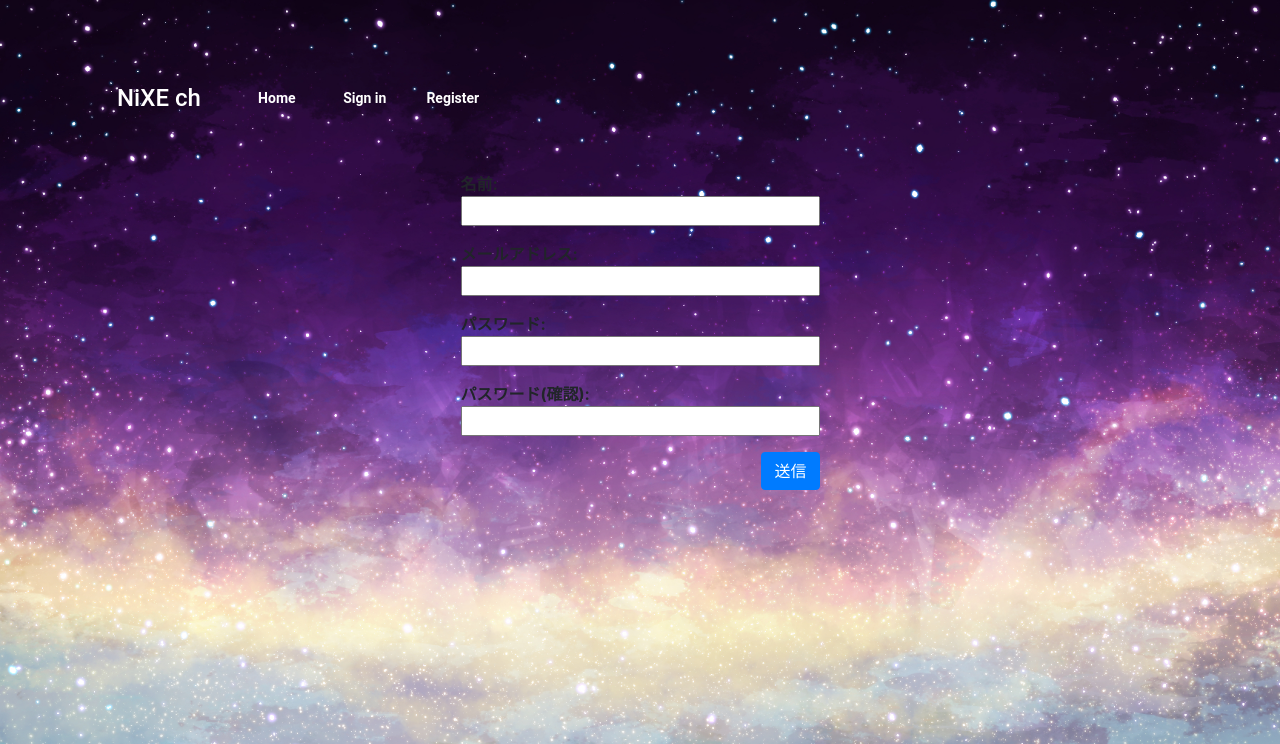
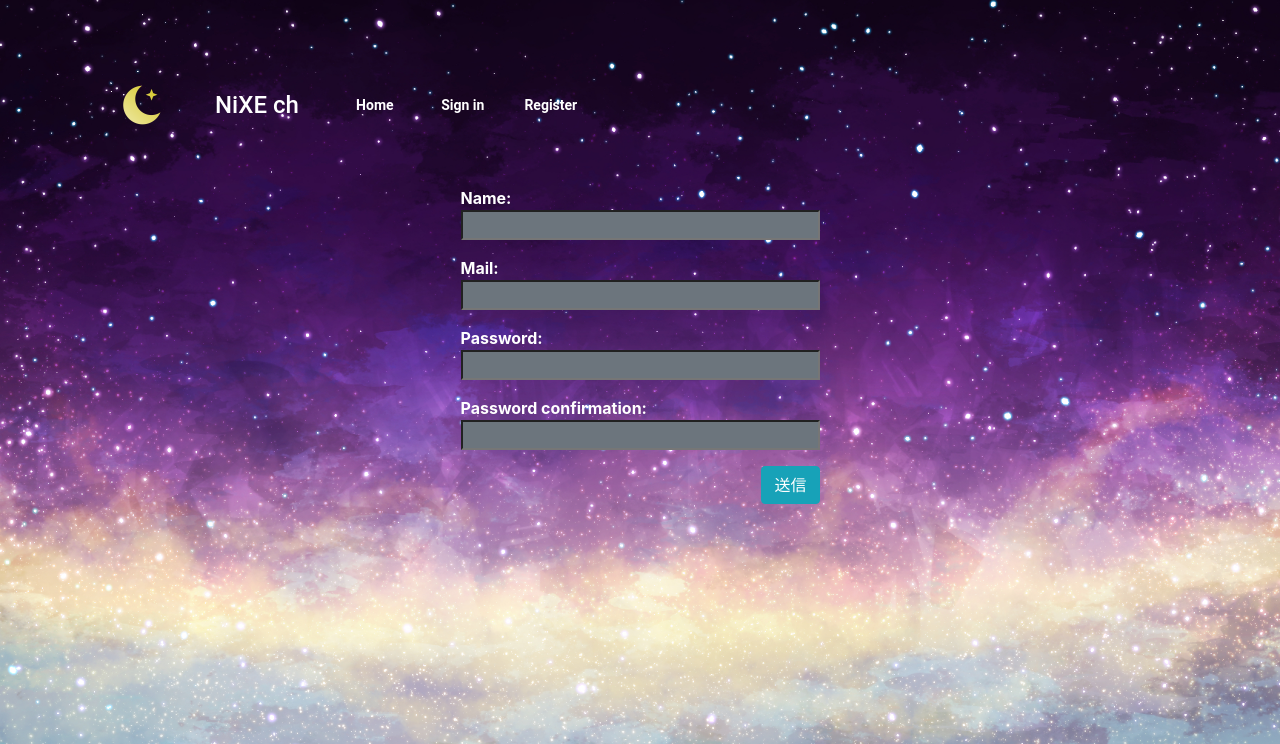
Before and after one commit to sa-sho/docker-laravel-handson, a Laravel app: page /register in a window 1280 px wide. Shown: the top 744 px of the page. Run offline with Laravel 9, Linux system fonts and the light colour scheme.

Commit message:
トップページに画像追加、会員登録画面の変更

```diff
--- a/src/resources/views/layout.blade.php
+++ b/src/resources/views/layout.blade.php
@@ -17,6 +17,11 @@
   <div class="hero">
     <div class="container">
       <nav class="navbar navbar-expand-lg navbar-dark">
+
+      <a class="navbar-brand" href="{{ route('top') }}"><img src="../img/tsuki1.png" target="blank" alt="logo" height="50"></a>
+        <button class="navbar-toggler" type="button" data-toggle="collapse" data-target="#navbarCollapse" aria-controls="navbarCollapse" aria-expanded="false" aria-label="Toggle navigation">
+          <span class="navbar-toggler-icon"></span>
+        </button>
 
         <a class="navbar-brand" href="{{ route('top') }}">NiXE ch</a>
         <button class="navbar-toggler" type="button" data-toggle="collapse" data-target="#navbarCollapse" aria-controls="navbarCollapse" aria-expanded="false" aria-label="Toggle navigation">
--- a/src/resources/views/posts/index.blade.php
+++ b/src/resources/views/posts/index.blade.php
@@ -19,7 +19,7 @@
                     <p class="card-text">
                     {!! nl2br(e(Str::limit($post->body, 200))) !!}
                     </p>
-                    <a class="card-link text-white" href="{{ route('posts.show', ['post' => $post]) }}">
+                    <a class="card-link text-light" href="{{ route('posts.show', ['post' => $post]) }}">
                     続きを読む
                     </a>
                 </div>
--- a/src/resources/views/regist/register.blade.php
+++ b/src/resources/views/regist/register.blade.php
@@ -7,28 +7,30 @@
 <body>
 <form name="registform" action="/register" method="post" id="registform">
     {{ csrf_field() }}
+    <div class="text-white">
     <dl>
-        <dt>名前:</dt>
-        <dd><input type="text" name="name" size="30">
+        <dt>Name:</dt>
+        <dd><input class="bg-secondary" type="text" name="name" size="30">
             <span>{{ $errors->first('name') }}</span></dd>
     </dl>
     <dl>
-        <dt>メールアドレス:</dt>
-        <dd><input type="text" name="email" size="30">
+        <dt>Mail:</dt>
+        <dd><input class="bg-secondary" type="text" name="email" size="30">
             <span>{{ $errors->first('email') }}</span></dd>
     </dl>
     <dl>
-        <dt>パスワード:</dt>
-        <dd><input type="password" name="password" size="30">
+        <dt>Password:</dt>
+        <dd><input class="bg-secondary" type="password" name="password" size="30">
             <span>{{ $errors->first('password') }}</span></dd>
     </dl>
     <dl>
-        <dt>パスワード(確認):</dt>
-        <dd><input type="password" name="password_confirmation" size="30">
+        <dt>Password confirmation:</dt>
+        <dd><input class="bg-secondary" type="password" name="password_confirmation" size="30">
             <span>{{ $errors->first('password_confirmation') }}</span></dd>
     </dl>
+    </div>
     <div class="d-flex justify-content-end">
-    <button class="btn btn-primary" type='submit' name='action' value='send'>送信</button>
+    <button class="btn btn-info" type='submit' name='action' value='send'>送信</button>
 </div>
 </form>
 </div>
```
Also changed, not shown: src/public/img/tsuki1.png (added), src/public/img/tsuki2.png (added).
